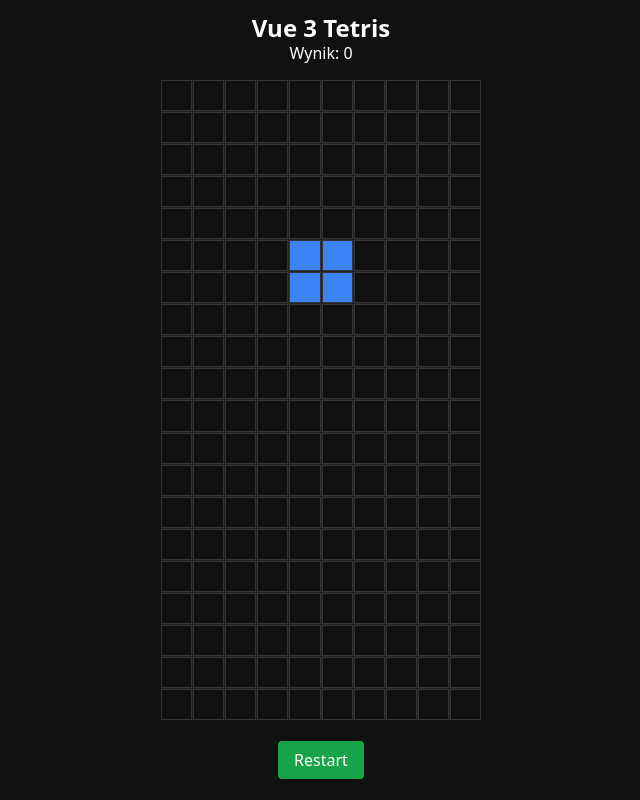
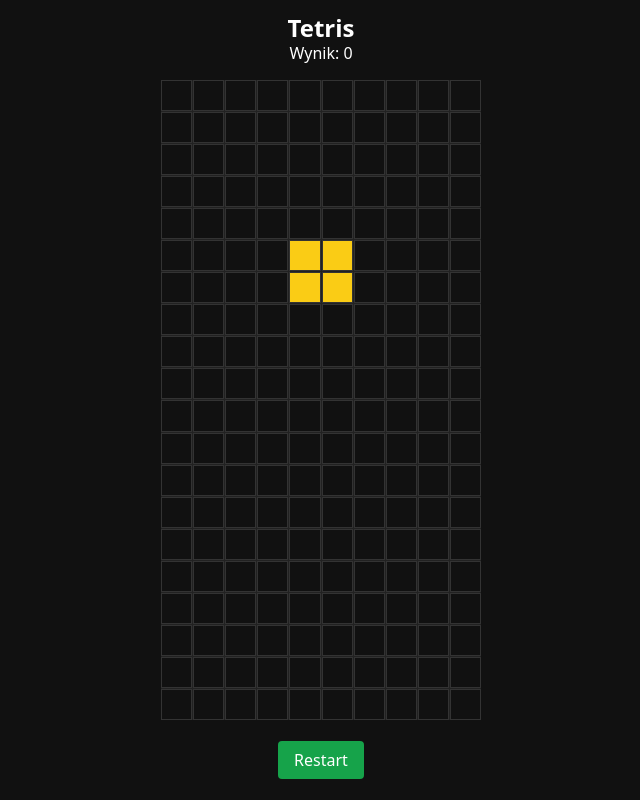
Before and after one commit to Samurajsam/tetris-vue, a Vue app: page / in a window 1280 px wide. Both pictures are taken after a click on the button "Start". Shown: the whole page, without its empty margins (319-959 px from the left). Built offline with nearby package versions, Linux system fonts and the light colour scheme.

Commit message:
added blocks colors

```diff
--- a/src/components/Tetris.vue
+++ b/src/components/Tetris.vue
@@ -24,12 +24,23 @@
   stopGame()
   window.removeEventListener("keydown", handleKey)
 })
+
+// Mapowanie ID → kolor
+const pieceColors = {
+  1: "#06b6d4", // I – cyan
+  2: "#facc15", // O – yellow
+  3: "#a855f7", // T – purple
+  4: "#22c55e", // S – green
+  5: "#ef4444", // Z – red
+  6: "#3b82f6", // J – blue
+  7: "#f97316", // L – orange
+}
 </script>
 
 <template>
   <div class="tetris-wrapper">
     <div class="header">
-      <h1>Vue 3 Tetris</h1>
+      <h1>Tetris</h1>
       <div v-if="isRunning && !isGameOver" class="score">Wynik: {{ score }}</div>
     </div>
 
@@ -38,7 +49,8 @@
       <div
         v-for="(cell, index) in drawBoard().flat()"
         :key="index"
-        :class="['cell', cell ? 'filled' : 'empty']"
+        class="cell"
+        :style="{ backgroundColor: cell ? pieceColors[cell] : '#111' }"
       ></div>
     </div>
 
@@ -130,14 +142,6 @@
   box-sizing: border-box;
 }
 
-.cell.empty {
-  background-color: #111;
-}
-
-.cell.filled {
-  background-color: #3b82f6;
-}
-
 .gameover {
   flex: 1;
   display: flex;
--- a/src/composables/useTetris.js
+++ b/src/composables/useTetris.js
@@ -49,7 +49,7 @@
     currentPiece.value.shape.forEach((row, dy) => {
       row.forEach((cell, dx) => {
         if (cell) {
-          board.value[currentPiece.value.y + dy][currentPiece.value.x + dx] = 1
+          board.value[currentPiece.value.y + dy][currentPiece.value.x + dx] = cell
         }
       })
     })
--- a/src/utils/pieces.js
+++ b/src/utils/pieces.js
@@ -1,9 +1,29 @@
 export const PIECES = [
-  [[1, 1, 1, 1]],                // I
-  [[1, 1], [1, 1]],              // O
-  [[0, 1, 0], [1, 1, 1]],        // T
-  [[1, 0, 0], [1, 1, 1]],        // J
-  [[0, 0, 1], [1, 1, 1]],        // L
-  [[0, 1, 1], [1, 1, 0]],        // S
-  [[1, 1, 0], [0, 1, 1]]         // Z
+  [
+    [1, 1, 1, 1] // I → ID = 1
+  ],
+  [
+    [2, 2],
+    [2, 2]       // O → ID = 2
+  ],
+  [
+    [0, 3, 0],
+    [3, 3, 3]    // T → ID = 3
+  ],
+  [
+    [0, 4, 4],
+    [4, 4, 0]    // S → ID = 4
+  ],
+  [
+    [5, 5, 0],
+    [0, 5, 5]    // Z → ID = 5
+  ],
+  [
+    [6, 0, 0],
+    [6, 6, 6]    // J → ID = 6
+  ],
+  [
+    [0, 0, 7],
+    [7, 7, 7]    // L → ID = 7
+  ]
 ]
```
